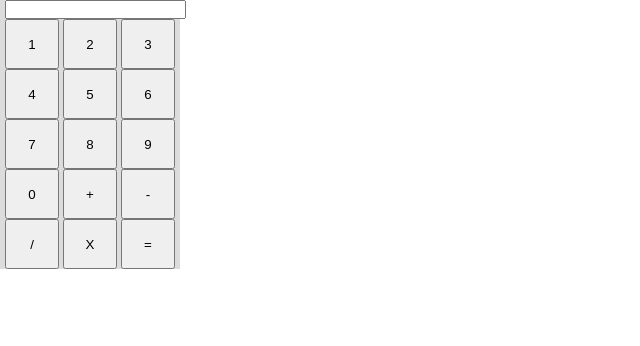
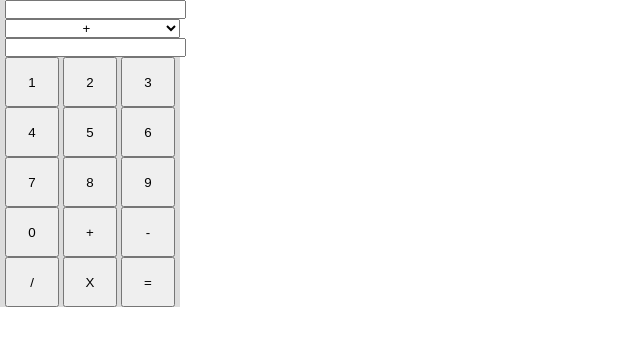
Before and after one commit to MarioWarp/Calculator, a plain HTML site: page index.html in a window 1280 px wide. Shown: the whole page, without its empty margins (0-640 px from the left). Drawn offline with Linux system fonts and the light colour scheme.

Commit message:
Add tree inputs in html and style them

```diff
--- a/index.html
+++ b/index.html
@@ -9,7 +9,14 @@
 <body>
 
     <div>
-        <input type="number"> <br>
+        <input type="number" id="num1">
+        <select name="calc" id="calc">
+            <option value="plus">+</option>
+            <option value="minus">-</option>
+            <option value="divide">/</option>
+            <option value="multiply">*</option>
+        </select>
+        <input type="number" id="num2"> <br>
 
         <button id="one">1</button>
         <button id="two">2</button>
--- a/script.js
+++ b/script.js
@@ -1,4 +1,7 @@
-const input = document.querySelector("input");
+const input1 = document.querySelector("#num1");
+const calc = document.querySelector("#calc");
+const input2 = document.querySelector("#num2");
+
 const one = document.querySelector("#one");
 const two = document.querySelector("#two");
 const tree = document.querySelector("#tree");
@@ -16,8 +19,12 @@ const multiply = document.querySelector("#multiply");
 const equal = document.querySelector("#equal");
 
 function writeNumbers(e) {
-    //console.log(e.target.innerText);
-    input.value = e.target.innerText;
+    console.dir(typeof(e.target));
+    input.value += e.target.innerText;
+}
+
+function calculate() {
+    console.log(input.value);
 }
 
 one.onclick = writeNumbers;
@@ -34,3 +41,5 @@ plus.onclick = writeNumbers;
 minus.onclick = writeNumbers;
 divide.onclick = writeNumbers;
 multiply.onclick = writeNumbers;
+
+equal.onclick = calculate;
--- a/style.css
+++ b/style.css
@@ -10,7 +10,9 @@ div {
     padding-left: 5px;
 }
 
-div button {
+#calc {
+    width:100%;
+    text-align: center;
 }
 
 button {
```
